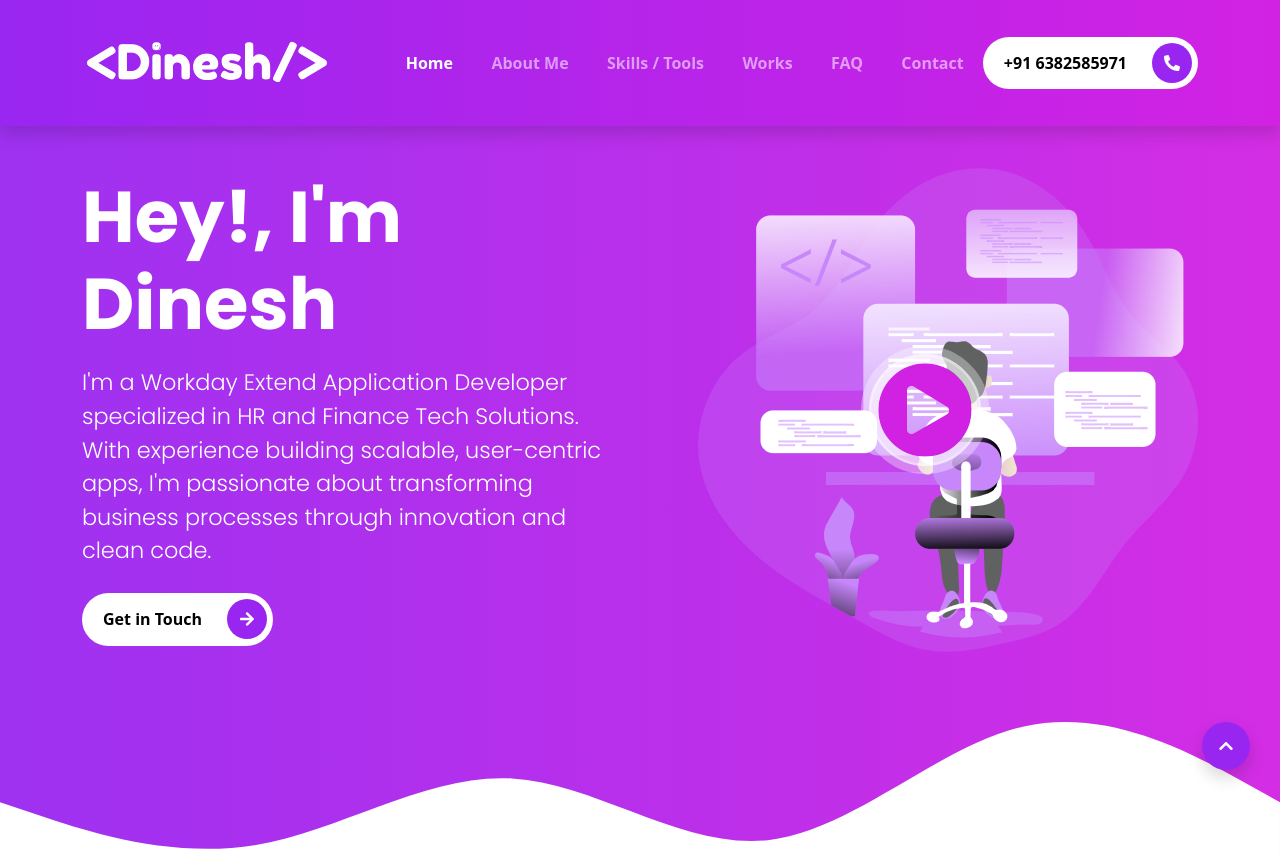
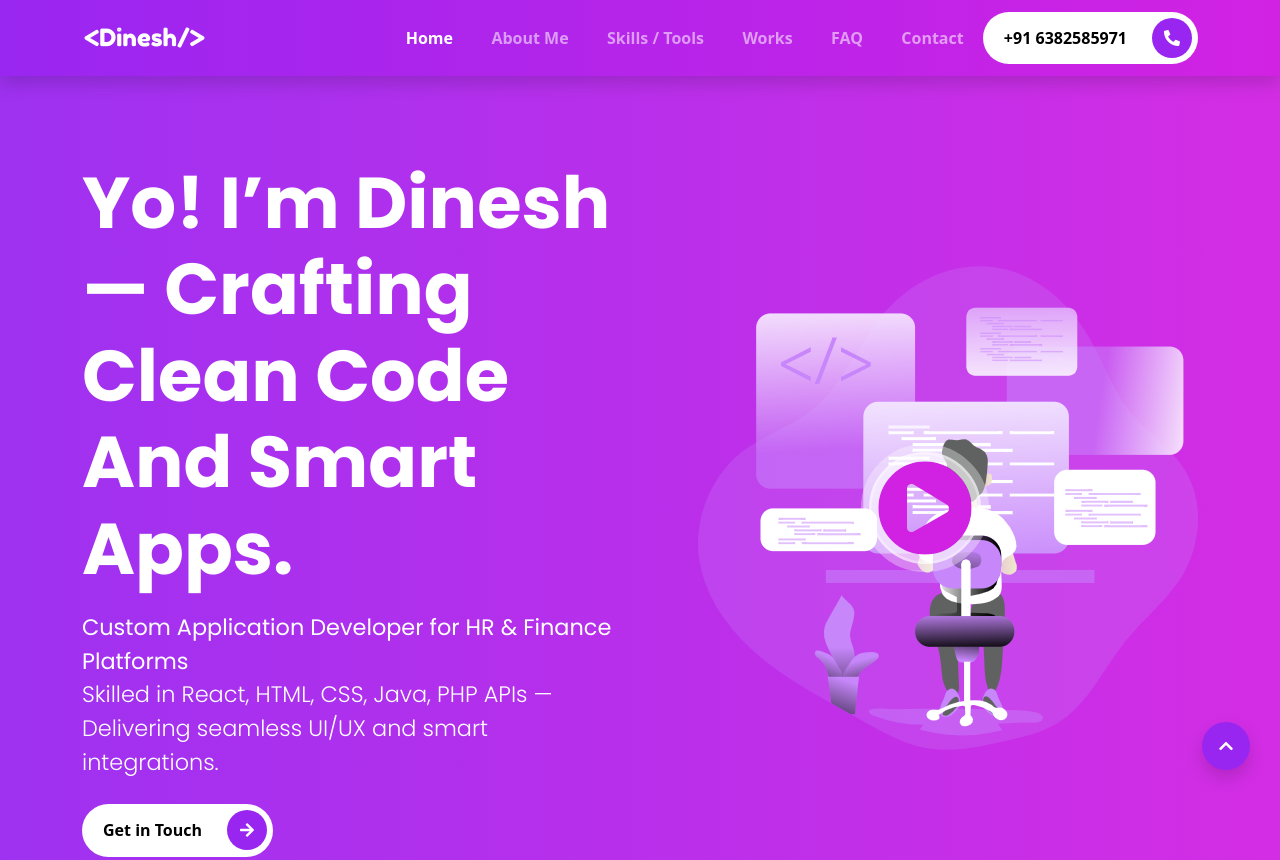
Before and after one commit to dineshdev11/portfolio, a website: page index.html in a window 1280 px wide. Shown: the top 860 px of the page. Drawn offline with nearby package versions, Linux system fonts and the light colour scheme; files that its build step writes are made by us from their sources.

Commit message:
Update index.html

```diff
--- a/index.html
+++ b/index.html
@@ -5,7 +5,8 @@
   <meta charset="UTF-8">
   <meta http-equiv="X-UA-Compatible" content="IE=edge">
   <meta name="viewport" content="width=device-width, initial-scale=1">
-  <title>Dinesh - Software Developer - Workday Extend | Specialized in HR & Finance Tech Solutions |Custom Solutions Expert | Immediate Joiner</title>
+  <title>Dinesh - Software Developer - Workday Extend | Specialized in HR & Finance Tech Solutions |Custom Solutions
+    Expert | Immediate Joiner</title>
   <link rel="stylesheet" href="assets/css/style.css">
   <link rel="stylesheet" href="assets/css/fontawesome.css">
   <link rel="stylesheet" href="https://cdn.jsdelivr.net/npm/glightbox/dist/css/glightbox.min.css" />
@@ -21,7 +22,7 @@
   <nav class="navbar navbar-expand-lg navbar-dark menu shadow fixed-top">
     <div class="container">
       <a class="navbar-brand" href="">
-        <img src="images/logo.png" alt="logo image">
+        <img src="images/logo.png" alt="Dinesh" height="50">
       </a>
       <button class="navbar-toggler" type="button" data-bs-toggle="collapse" data-bs-target="#navbarNav"
         aria-controls="navbarNav" aria-expanded="false" aria-label="Toggle navigation">
@@ -57,15 +58,36 @@
         <!-- START THE CONTENT FOR THE INTRO  -->
         <div class="col-md-6 intros text-start">
           <h1 class="display-2">
-          <span class="display-2--intro">Hey!, I'm Dinesh</span>
+            <span class="display-2--intro">Yo! I’m Dinesh — Crafting clean code and smart apps.</span>
             <span class="display-2--description lh-base">
-            I'm a Workday Extend Application Developer specialized in HR and Finance Tech Solutions. With experience building scalable, user-centric apps, I'm passionate about transforming business processes through innovation and clean code.
+              <b><div class="changing-text" id="text">
+              </div> </b>
+              Skilled in React, HTML, CSS, Java, PHP APIs — Delivering seamless UI/UX and smart integrations.
             </span>
           </h1>
           <button type="button" class="rounded-pill btn-rounded">Get in Touch
             <span><i class="fas fa-arrow-right"></i></span>
           </button>
         </div>
+        <script>
+          const texts = ["HR & Finance App Developer | Workday Extend & Zoho Expert", "Custom Application Developer for HR & Finance Platforms", "UI/UX Specialist & API Developer | HTML, CSS, React, Java, PHP"];
+          let index = 0;
+          const textElement = document.getElementById("text");
+
+          function changeText() {
+            textElement.style.opacity = 0;
+            setTimeout(() => {
+              textElement.textContent = texts[index];
+              textElement.style.opacity = 1;
+              index = (index + 1) % texts.length;
+            }, 500);
+          }
+
+          // Initial call
+          changeText();
+          // Change text every 3 seconds
+          setInterval(changeText, 3000);
+        </script>
         <!-- START THE CONTENT FOR THE VIDEO -->
         <div class="col-md-6 intros text-end">
           <div class="video-box">
```
Lines whose indentation alone changed are shown as unchanged.
